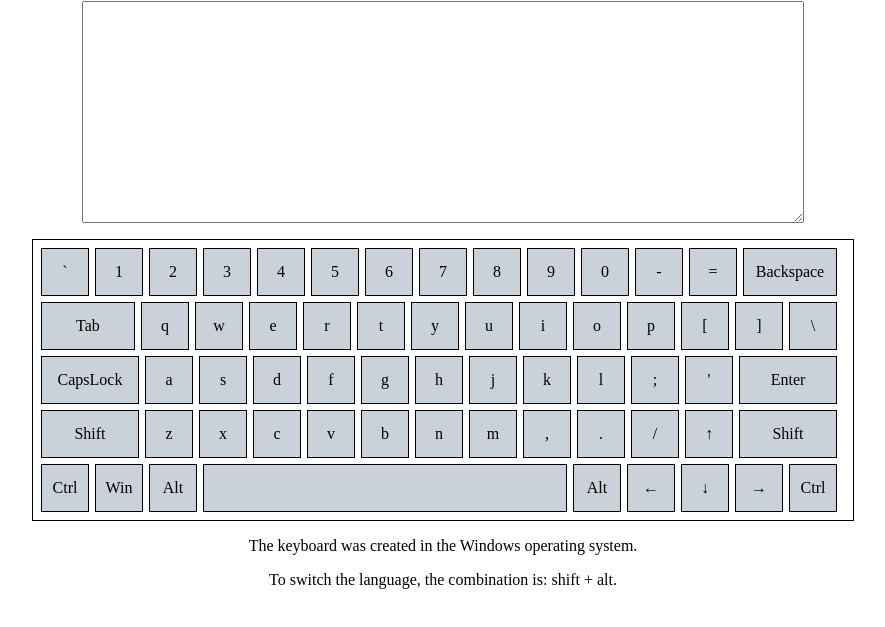
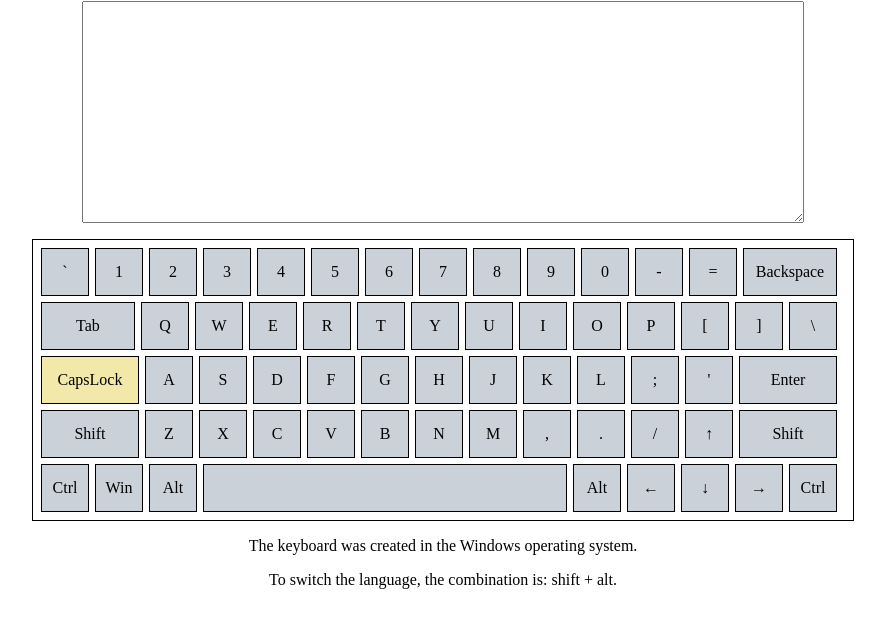
Before and after one commit to PavelGitH/virtual-keyboard, a website: page index.html in a window 1280 px wide. Both pictures are taken after a click on the element "CapsLock". Shown: the part 79-706 px from the top of the page, without its empty margins (197-1082 px from the left). Drawn offline with Linux system fonts and the light colour scheme.

Commit message:
feat: add Caps Lock style function

```diff
--- a/scripts/body-builder.js
+++ b/scripts/body-builder.js
@@ -49,6 +49,10 @@ function initKeyboard() {
       case 'Tab':
         button.classList.add('tab');
         button.innerHTML = 'Tab';
+        break;
+      case 'Win':
+        button.classList.add('win');
+        button.innerHTML = 'Win';
         break;
 
       default:
@@ -119,5 +123,28 @@ function mouseInput() {
   });
 }
 
+function capsLockToggle() {
+  const capsLock = document.querySelector('.caps');
+  const letters = document.querySelectorAll('.key-simple');
+  capsLock.addEventListener('click', () => {
+    capsLock.classList.toggle('caps-on');
+
+    if (capsLock.classList.contains('caps-on')) {
+      letters.forEach((element) => {
+        // the letter variable is introduced to work around the eslint bug;
+        const letter = element;
+        letter.innerText = letter.innerText.toUpperCase();
+      });
+    } else {
+      letters.forEach((element) => {
+        // the letter variable is introduced to work around the eslint bug;
+        const letter = element;
+        letter.innerText = letter.innerText.toLowerCase();
+      });
+    }
+  });
+}
+
 indexBuild();
 mouseInput();
+capsLockToggle();
--- a/styles/style.css
+++ b/styles/style.css
@@ -56,3 +56,7 @@
 .space {
   width: 356px;
 }
+
+.caps-on {
+  background: #f1e8aa;
+}
```
